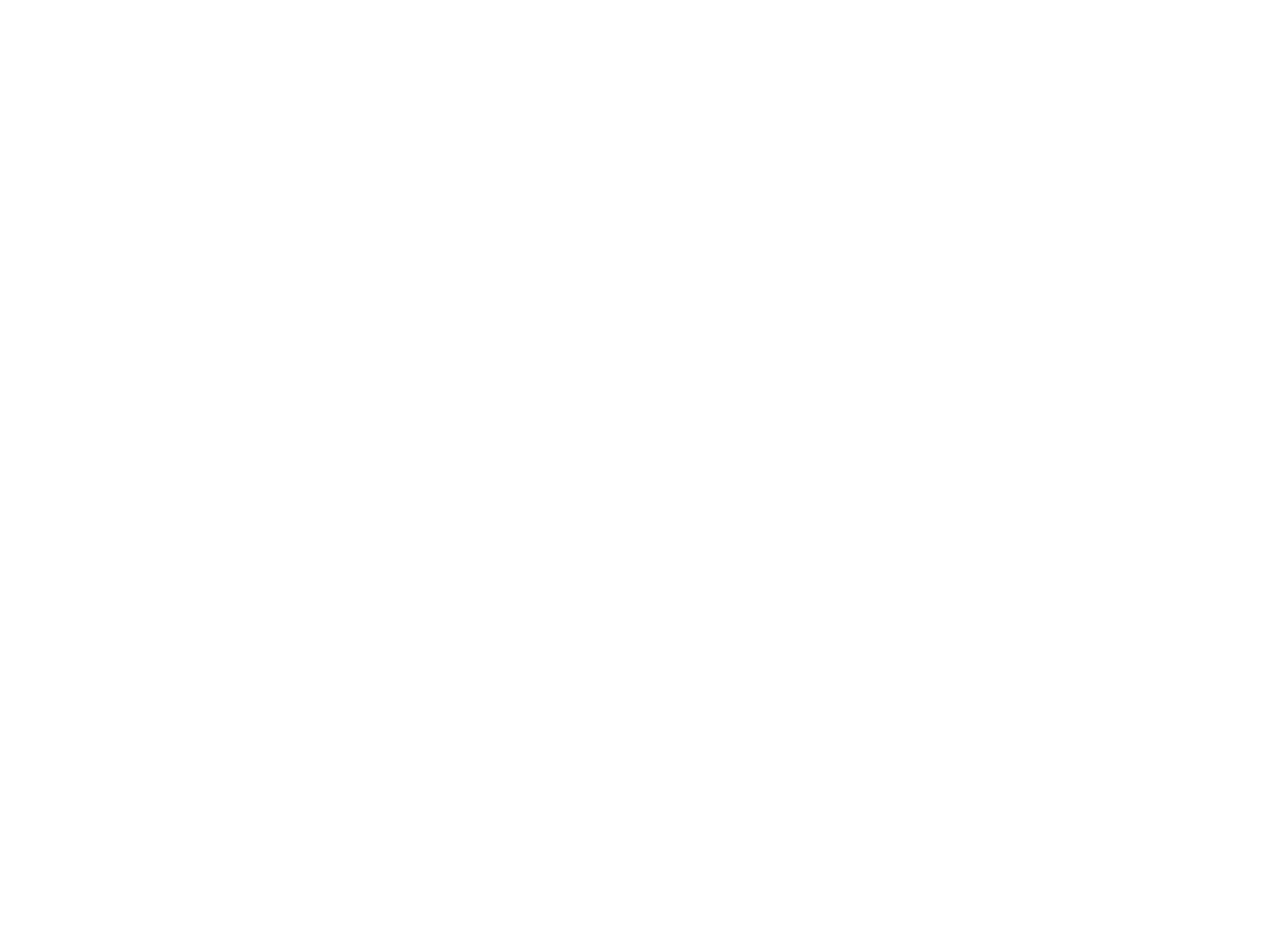
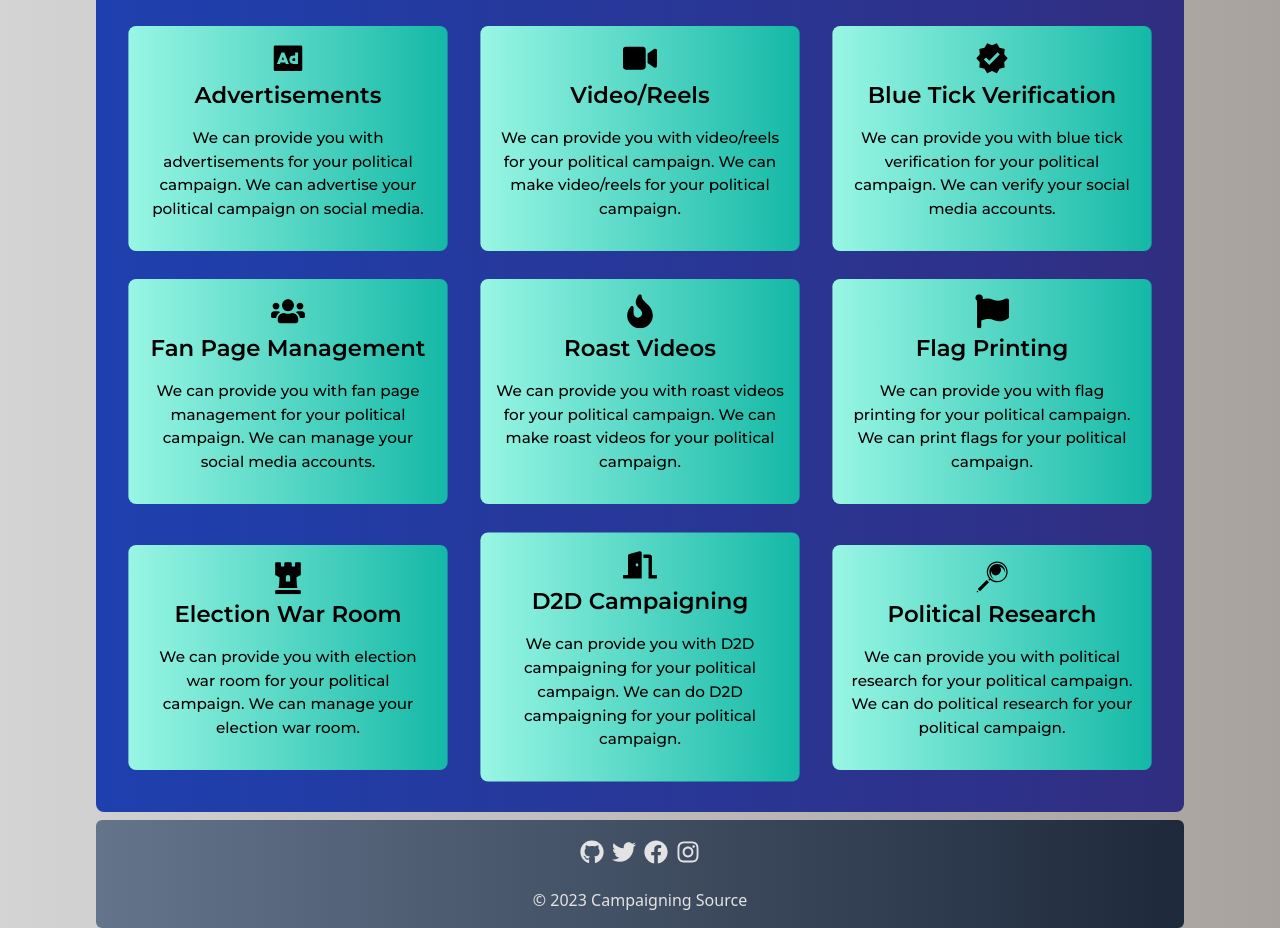
Before and after one commit to prnvtripathi/campaigning-source, a Next.js app: page /politics in a window 1280 px wide. Before the commit this address had no page. Shown: the part 442-1370 px from the top of the page. Before the commit the page ends 800 px from the top, so only its background shows below. Built offline with nearby package versions, Linux system fonts and the light colour scheme.

Commit message:
politics page update

```diff
--- a/components/Footer.jsx
+++ b/components/Footer.jsx
@@ -1,10 +1,19 @@
+import Link from "next/link";
+import { FaFacebook, FaGithub, FaInstagram, FaTwitter } from "react-icons/fa";
+
 const Footer = () => {
     const date = new Date()
     const year = date.getFullYear()
 
     return (
-        <footer className="bg-gradient-to-r from-slate-500 to-slate-800 text-center rounded-md">
-            <p className="py-4">© {year} Campaigning Source Pvt. Ltd.</p>
+        <footer className="bg-gradient-to-r from-slate-500 to-slate-800 text-center rounded-md flex flex-col justify-around items-center">
+            <div className="flex items-center text-2xl gap-2 mt-3 p-2">
+                <Link href="https://github.com/prnvtripathi/campaigning-source" className="transition-all ease-in-out duration-200 hover:text-gray-500"><FaGithub /></Link>
+                <Link href="/" className="transition-all ease-in-out duration-200 hover:text-blue-500"><FaTwitter /></Link>
+                <Link href="/" className="transition-all ease-in-out duration-200 hover:text-blue-500"><FaFacebook /></Link>
+                <Link href="/" className="transition-all ease-in-out duration-200 hover:text-purple-500"><FaInstagram /></Link>
+            </div>
+            <p className="py-4">© {year} Campaigning Source</p>
         </footer>
     )
 }
--- a/components/Hero.jsx
+++ b/components/Hero.jsx
@@ -20,7 +20,7 @@ const Hero = () => {
                 <div className="md:row-span-2 md:col-span-2 p-1 flex flex-wrap justify-around items-center bg-gradient-to-r from-fuchsia-600 to-purple-600 md:text-4xl font-bold rounded-lg">
                     <span className={montserrat.className}><h2 className="ml-3">Political Election Promotion</h2></span>
                     <Image src={politics} alt="politics" width={230} height={230} className='rounded-md' />
-                    <Link href='/'>
+                    <Link href='/politics'>
                         <div className="bg-bg py-2 px-3 rounded-full text-base font-normal hover:bg-gray-600">
                             Let's Start
                         </div>
@@ -36,7 +36,7 @@ const Hero = () => {
                     </Link>
                 </div>
                 <div className="md:col-span-3 p-1 flex flex-wrap justify-around items-center bg-gradient-to-r from-emerald-500 to-emerald-900 md:text-4xl font-bold rounded-lg">
-                    <span className={montserrat.className}><h2 className="ml-2">Website Development<br /> & Design</h2></span>
+                    <span className={montserrat.className}><h2 className="ml-2">Website & Application<br />Development</h2></span>
                     <Image src={website} alt="website" width={175} height={175} />
                     <Link href="/">
                         <div className="bg-bg py-2 px-3 rounded-full font-normal text-base hover:bg-gray-600">
@@ -68,7 +68,7 @@ const Hero = () => {
                         Whatsapp Broadcast</span>
                     <Image src={messaging} alt="messaging" width={190} height={190} />
                     <Link href="/">
-                        <div className="bg-bg py-2 px-3 rounded-full font-normal text-base hover:bg-gray-600">
+                        <div className="bg-bg py-2 px-3 rounded-full mb-2 font-normal text-base hover:bg-gray-600">
                             Let's Start
                         </div>
                     </Link>
--- /dev/null
+++ b/pages/politics.js
@@ -0,0 +1,116 @@
+import Layout from "@/components/Layout"
+import Head from "next/head"
+import { Montserrat } from "next/font/google"
+import { FaSms, FaVoteYea, FaVideo, FaUsers, FaFire, FaFlag, FaChessRook, FaDoorOpen } from 'react-icons/fa'
+import { GoFileMedia } from 'react-icons/go'
+import {GiMagnifyingGlass} from 'react-icons/gi'
+import { RiAdvertisementFill } from 'react-icons/ri'
+import { MdVerified } from 'react-icons/md'
+
+const montserrat = Montserrat({
+    subsets: ["latin"],
+    weights: [400, 500, 600, 700],
+})
+
+const politicsData = [
+    {
+        id: 1,
+        logo: <FaVoteYea />,
+        title: 'Graphics',
+        content: 'We can provide you with graphics for your political campaign. We can design your logo, flyers, banners and many more.'
+    },
+    {
+        id: 2,
+        logo: <FaSms />,
+        title: 'Bulk SMS/Calls',
+        content: 'We can provide you with bulk SMS and calls for your political campaign. We can send SMS and calls to your voters.'
+    },
+    {
+        id: 3,
+        logo: <GoFileMedia />,
+        title: 'Social Media Marketing',
+        content: 'We can provide you with social media marketing for your political campaign. We can promote your political campaign on social media.'
+    },
+    {
+        id: 4,
+        logo: <RiAdvertisementFill />,
+        title: 'Advertisements',
+        content: 'We can provide you with advertisements for your political campaign. We can advertise your political campaign on social media.'
+    },
+    {
+        id: 5,
+        logo: <FaVideo />,
+        title: 'Video/Reels',
+        content: 'We can provide you with video/reels for your political campaign. We can make video/reels for your political campaign.'
+    },
+    {
+        id: 6,
+        logo: <MdVerified />,
+        title: 'Blue Tick Verification',
+        content: 'We can provide you with blue tick verification for your political campaign. We can verify your social media accounts.'
+    },
+    {
+        id: 7,
+        logo: <FaUsers />,
+        title: 'Fan Page Management',
+        content: 'We can provide you with fan page management for your political campaign. We can manage your social media accounts.'
+    },
+    {
+        id: 8,
+        logo: <FaFire />,
+        title: 'Roast Videos',
+        content: 'We can provide you with roast videos for your political campaign. We can make roast videos for your political campaign.'
+    },
+    {
+        id: 9,
+        logo: <FaFlag />,
+        title: 'Flag Printing',
+        content: 'We can provide you with flag printing for your political campaign. We can print flags for your political campaign.'
+    },
+    {
+        id: 10,
+        logo: <FaChessRook />,
+        title: 'Election War Room',
+        content: 'We can provide you with election war room for your political campaign. We can manage your election war room.'
+    },
+    {
+        id: 11,
+        logo: <FaDoorOpen />,
+        title: 'D2D Campaigning',
+        content: 'We can provide you with D2D campaigning for your political campaign. We can do D2D campaigning for your political campaign.'
+    },
+    {
+        id: 12,
+        logo: <GiMagnifyingGlass />,
+        title: 'Political Research',
+        content: 'We can provide you with political research for your political campaign. We can do political research for your political campaign.'
+    }
+]
+
+const Politics = () => {
+    return (
+        <>
+            <Head>
+                <title>Politics | Campaigning Source</title>
+            </Head>
+            <Layout>
+                <div className="bg-gradient-to-r from-blue-800 to-indigo-900 rounded-lg my-2 p-4">
+                    <h1 className="text-3xl font-semibold text-center my-2 py-2"><span className={montserrat.className}>Politics Election Promotion</span></h1>
+                    <div className="flex flex-wrap justify-center items-center">
+                        {politicsData.map((data) => (
+                            <div key={data.id} className="w-full md:w-1/2 lg:w-1/3 p-2">
+                                <div className="bg-gradient-to-r from-teal-200 to-teal-500 flex flex-col justify-center items-center text-black rounded-lg transition-all duration-200 ease-in-out p-4 scale-95 hover:scale-100">
+                                    <span className="text-4xl mb-1">{data.logo}</span>
+                                    <h2 className="text-2xl font-semibold text-center"><span className={montserrat.className}>{data.title}</span></h2>
+                                    <p className="text-md font-medium text-center my-2 py-2"><span className={montserrat.className}>{data.content}</span></p>
+                                </div>
+                            </div>
+                        ))}
+                    </div>
+                </div>
+            </Layout>
+        </>
+    )
+}
+
+export default Politics
```
